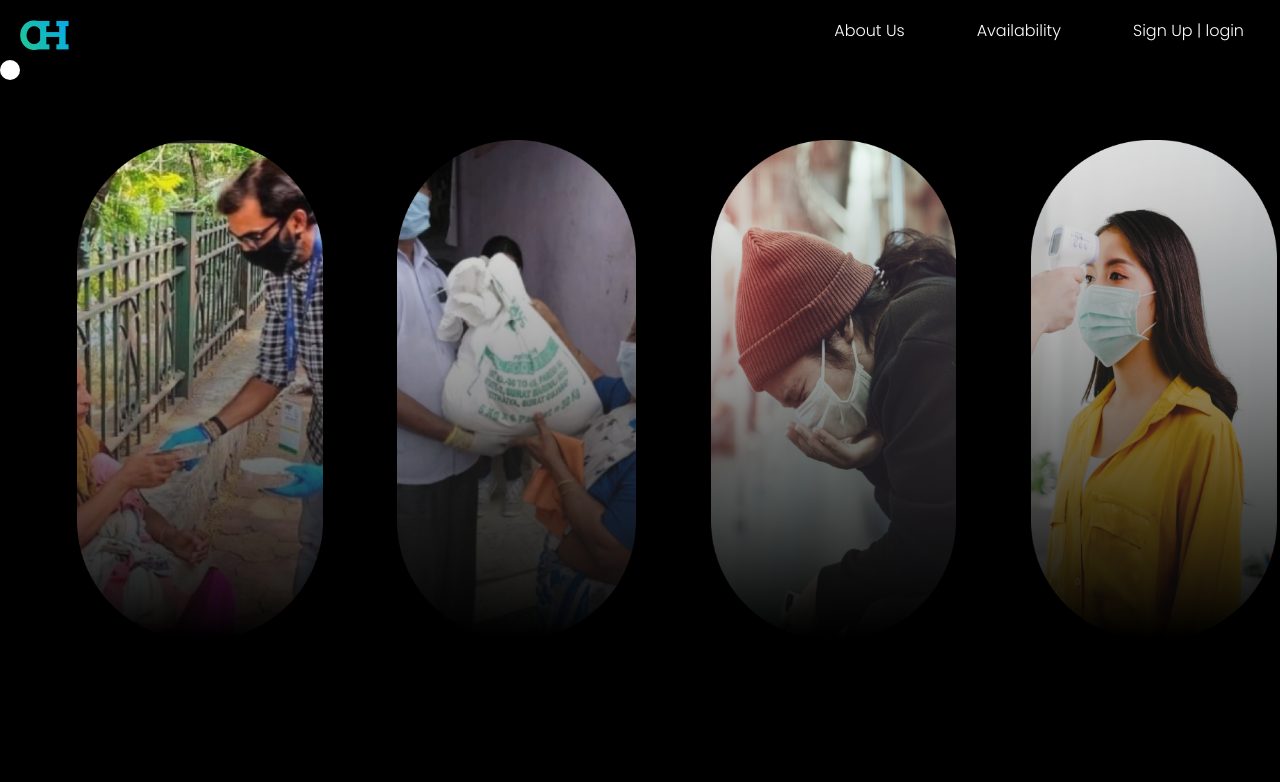
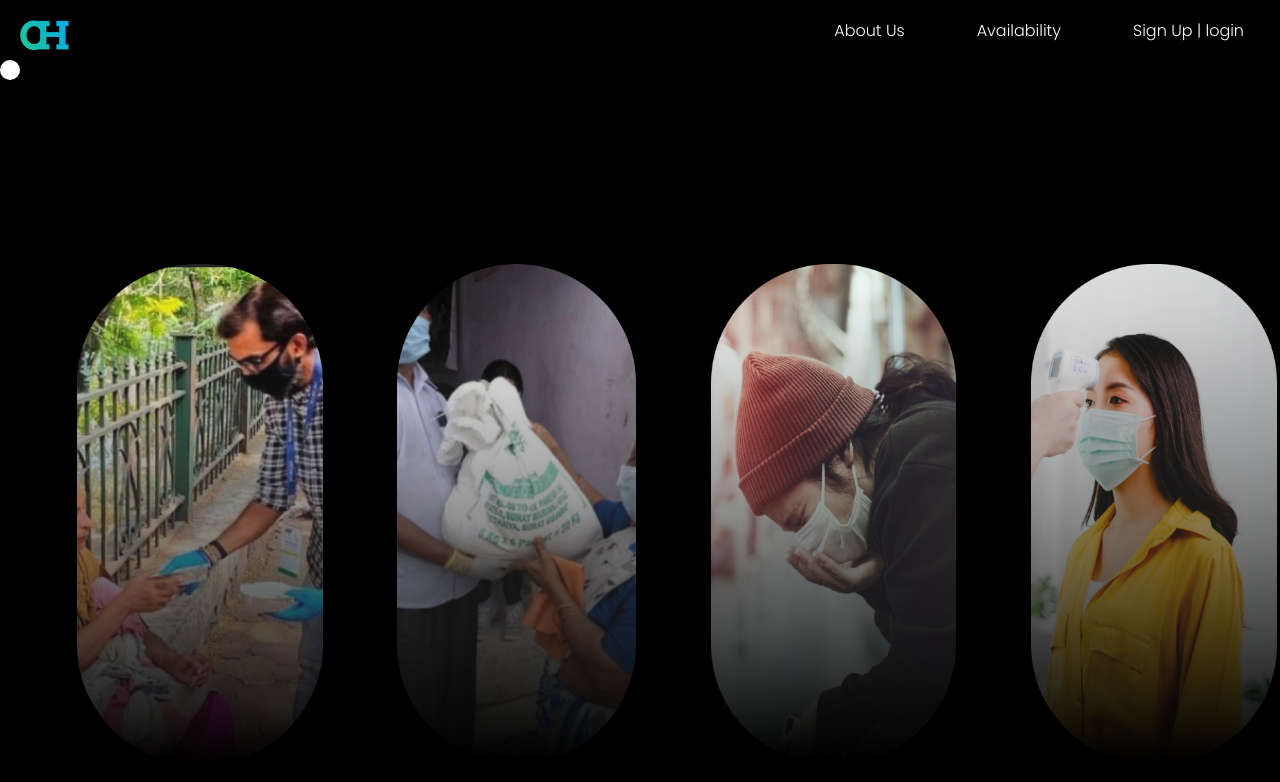
Before and after one commit to siddhantprateek/call4help, a React (Create React App) app: page / in a window 1280 px wide. Shown: the top 782 px of the page. Built offline with nearby package versions, Linux system fonts and the light colour scheme.

Commit message:
Modified App Structure

```diff
--- a/src/App.css
+++ b/src/App.css
@@ -1,14 +1,15 @@
 @import url('https://fonts.googleapis.com/css2?family=Poppins:wght@300&display=swap');
 body {
-    background: black;
+    background-color: black;
 }
 
 .App {
     background: black;
+    height: 80px;
 }
 
 .nav-bar {
-    color: rgb(0, 0, 0);
+    color: black;
 }
 
 .main {
@@ -73,7 +74,7 @@ body {
 }
 
 .images li {
-    padding: 0 3%;
+    padding: 10% 3%;
     display: inline-block;
 }
 
@@ -94,9 +95,42 @@ ul li:hover~.cursor {
 .cursor {
     width: 20px;
     height: 20px;
-    background-color: rgb(255, 255, 255);
+    background-color: #FFFF;
     position: fixed;
     border-radius: 50%;
     pointer-events: none;
     mix-blend-mode: difference;
 }
+
+
+/* Scroll bar Styling */
+
+::-webkit-scrollbar {
+    width: 10px;
+}
+
+
+/* Track */
+
+ ::-webkit-scrollbar-track {
+    box-shadow: inset 0 0 5px rgba(128, 128, 128, 0);
+    border-radius: 10px;
+}
+
+
+/* Handle */
+
+ ::-webkit-scrollbar-thumb {
+    background: rgb(83, 82, 82);
+    border-radius: 10px;
+}
+
+
+/* Handle on hover */
+
+ ::-webkit-scrollbar-thumb:hover {
+    background: #dfcccc;
+}
+
+
+/* scroll bar style END */
--- a/src/App.js
+++ b/src/App.js
@@ -1,7 +1,3 @@
-import image_1 from "./img/content1.png";
-import image_2 from "./img/content2.png";
-import image_3 from "./img/content3.png";
-import image_4 from "./img/content4.png";
 import logo from "./logo/CH.png";
 import './App.css';
 import React, { useState } from "react";
@@ -11,10 +7,11 @@ import {
   Route,
   NavLink
 } from "react-router-dom";
-import About from "./about/about"
-import Login from "./user/Login"
-import Availability from "./Component/Avail";
-// import About from "./about/about";
+
+import About from "./components/about/about.components"
+import Login from "./components/userLogin/login.components"
+import Availability from "./components/Available/avail.components";
+import Home from './components/Home/Home.components';
 
 export default function App() {
   const [cursorX, setCursorX] = useState()
@@ -33,7 +30,6 @@ export default function App() {
         <div className="logo">
           <NavLink to="/"><img src={logo} alt="ch-logo" /></NavLink>
         </div>
-
         <nav className="nav-bar">
           <ul className="nav-container">
             <li>
@@ -72,24 +68,3 @@ export default function App() {
     </Router>
   );
 }
-
-
-function Home(){
-  return(
-    <div className="images">
-      <ul>
-        <li><img
-          src={image_1} className="img_1" alt="" /></li>
-        <li><img
-          src={image_2} className="img_2" alt="" /></li>
-        <li><img
-          src={image_3} className="img_3" alt="" />
-        </li>
-        <li><img
-          src={image_4} className="img_4" alt="" />
-        </li>
-      </ul>
-    </div>
-
-  );
-}
```
